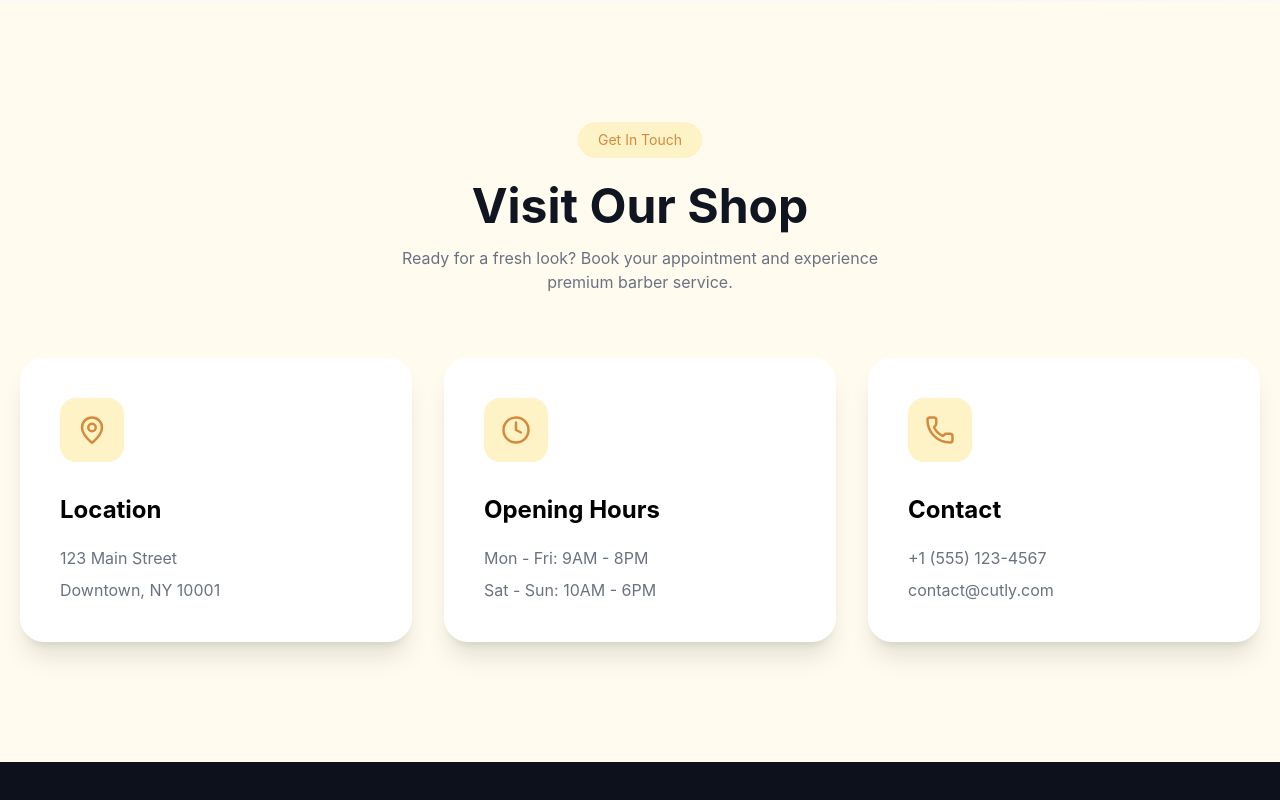
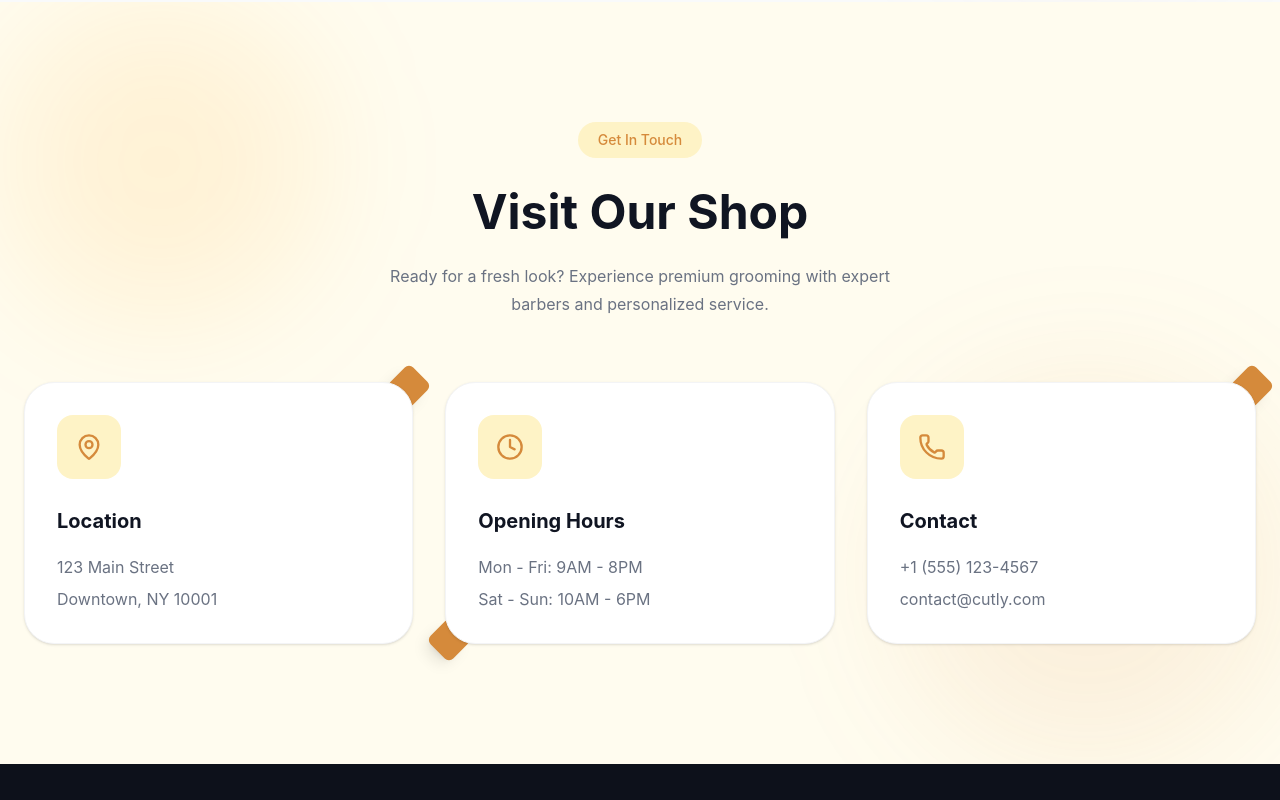
Before and after one commit to VILLARID/Cutly, a React (Vite) app in the folder frontend/: page / in a window 1280 px wide. Shown: the part 5340-6140 px from the top of the page. Built offline with nearby package versions, Linux system fonts and the light colour scheme.

Commit message:
style(contact): improve layout and visual design

```diff
--- a/frontend/src/pages/GetInTouch.jsx
+++ b/frontend/src/pages/GetInTouch.jsx
@@ -30,10 +30,14 @@ function GetInTouch() {
 
         <section
             id="contact"
-            className="w-full py-30 px-5 bg-[#fffcef]"
+            className="relative overflow-hidden w-full py-30 px-6 bg-[#fffcef]"
         >
 
-            <div className="max-w-7xl mx-auto">
+            {/* background effects */}
+            <div className="absolute top-0 left-0 w-80 h-80 bg-[#fe9a00]/10 rounded-full blur-3xl"/>
+            <div className="absolute bottom-0 right-0 w-96 h-96 bg-[#d58a3b]/10 rounded-full blur-3xl"/>
+
+            <div className="max-w-7xl mx-auto relative z-10">
 
                 {/* Header */}
 
@@ -41,33 +45,32 @@ function GetInTouch() {
 
                     <div className="bg-[#fef3c6] rounded-full px-5 py-2">
 
-                        <p className="text-[#d58a3b] text-sm">
+                        <p className="text-[#d58a3b] text-sm font-medium">
                             Get In Touch
                         </p>
 
                     </div>
 
-                    <h2 className="text-3xl lg:text-5xl font-bold text-[#101522] mt-6">
+                    <h2 className="text-4xl lg:text-5xl font-bold text-[#101522] mt-6 leading-tight">
 
                         Visit Our Shop
 
                     </h2>
 
-                    <p className="text-gray-500 mt-4 max-w-lg">
+                    <p className="text-gray-500 mt-5 max-w-lg leading-7">
 
-                        Ready for a fresh look? Book your appointment
-                        and experience premium barber service.
+                        Ready for a fresh look? Experience premium grooming
+                        with expert barbers and personalized service.
 
                     </p>
 
                 </div>
 
+                {/* Cards */}
 
-                {/* ================= MOBILE ================= */}
+                <div className="grid grid-cols-1 md:grid-cols-2 lg:grid-cols-3 gap-8 mt-16">
 
-                <div className="flex flex-col gap-5 mt-12 lg:hidden">
-
-                    {mockData.map((item) => {
+                    {mockData.map((item, index) => {
 
                         const Icon = item.icon;
 
@@ -75,81 +78,63 @@ function GetInTouch() {
 
                             <div
                                 key={item.id}
-                                className="bg-white rounded-3xl shadow-lg p-6 flex items-center gap-5"
+                                className="relative group"
                             >
 
-                                <div className="bg-[#fef3c6] min-w-14 h-14 rounded-2xl flex justify-center items-center">
+                                {/* floating square */}
+                                <div className={`
+                                absolute w-8 h-8 bg-[#d58a3b]
+                                rotate-45 rounded-md shadow-lg
+                                transition duration-500
+                                group-hover:rotate-90
+                                ${index % 2 === 0 ? "-top-3 -right-3" : "-bottom-3 -left-3"}
+                                `}/>
 
-                                    <Icon className="text-[#d58a3b]"/>
+                                {/* card */}
+                                <div className="
+                                relative
+                                bg-white
+                                rounded-[30px]
+                                p-8
+                                border border-gray-100
+                                shadow-sm
+                                hover:shadow-xl
+                                hover:-translate-y-2
+                                transition-all duration-500
+                                ">
 
-                                </div>
+                                    {/* icon */}
+                                    <div className="
+                                    w-16 h-16
+                                    rounded-2xl
+                                    bg-[#fef3c6]
+                                    flex items-center justify-center
+                                    group-hover:scale-110
+                                    transition
+                                    ">
 
-                                <div>
+                                        <Icon
+                                            className="text-[#d58a3b]"
+                                            size={28}
+                                        />
 
-                                    <h3 className="font-semibold text-lg">
+                                    </div>
+
+                                    {/* title */}
+                                    <h3 className="text-xl font-bold mt-7 text-[#101522]">
 
                                         {item.title}
 
                                     </h3>
 
-                                    <p className="text-sm text-gray-500">
+                                    {/* lines */}
+                                    <div className="mt-5 flex flex-col gap-2 text-gray-500">
 
-                                        {item.line1}
+                                        <p>{item.line1}</p>
 
-                                    </p>
+                                        <p>{item.line2}</p>
 
-                                    <p className="text-sm text-gray-500">
-
-                                        {item.line2}
-
-                                    </p>
-
-                                </div>
-
-                            </div>
-
-                        );
-
-                    })}
-
-                </div>
-
-
-                {/* ================= DESKTOP ================= */}
-
-                <div className="hidden lg:grid lg:grid-cols-3 lg:gap-8 mt-16">
-
-                    {mockData.map((item) => {
-
-                        const Icon = item.icon;
-
-                        return (
-
-                            <div
-                                key={item.id}
-                                className="bg-white rounded-3xl p-10 shadow-xl hover:-translate-y-2 transition duration-500"
-                            >
-
-                                <div className="bg-[#fef3c6] w-16 h-16 rounded-2xl flex justify-center items-center">
-
-                                    <Icon
-                                        className="text-[#d58a3b]"
-                                        size={30}
-                                    />
-
-                                </div>
-
-                                <h3 className="text-2xl font-bold mt-8">
-
-                                    {item.title}
-
-                                </h3>
-
-                                <div className="mt-5 text-gray-500 flex flex-col gap-2">
-
-                                    <p>{item.line1}</p>
-
-                                    <p>{item.line2}</p>
+                                    </div>
 
                                 </div>
 
```
